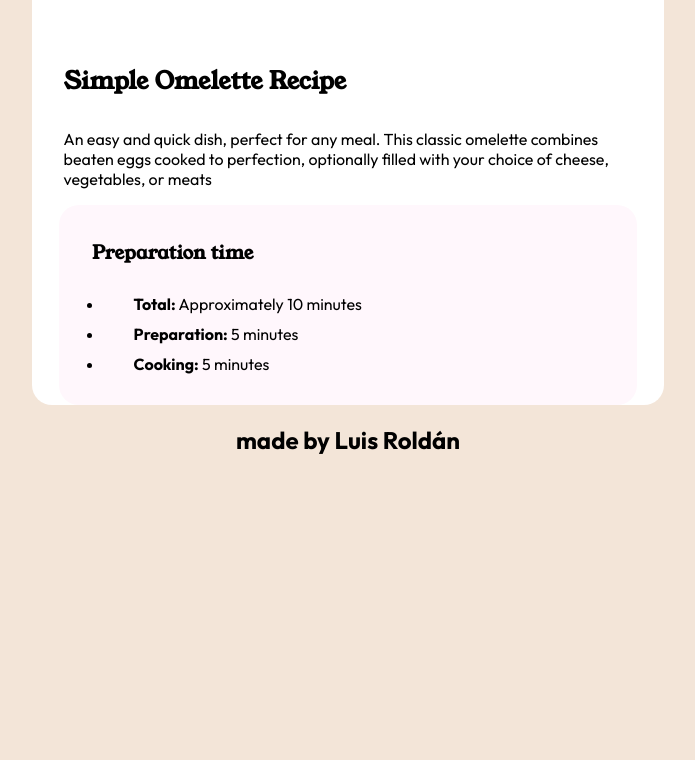
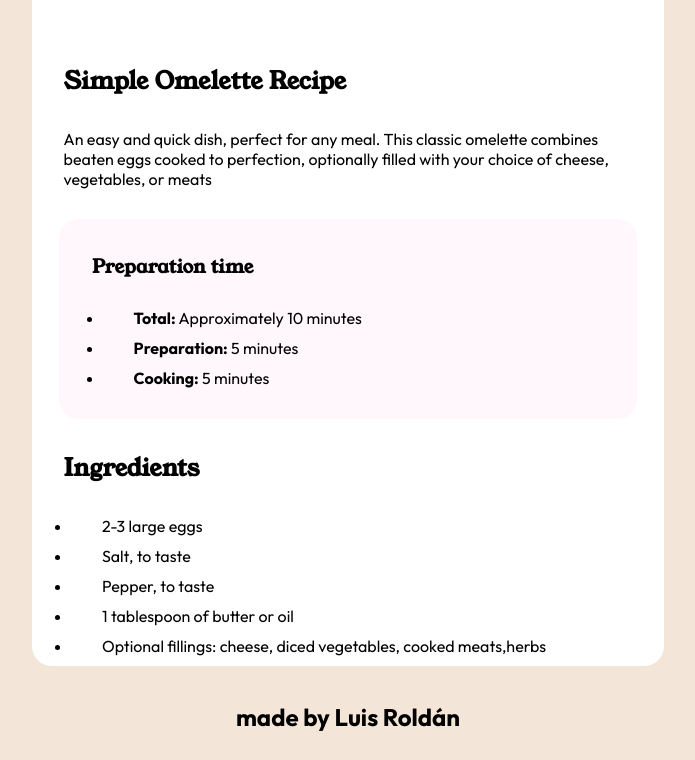
Before and after one commit to Luis-Roldan/recipe-page, a plain HTML site: page index.html in a window 1280 px wide. Shown: the part 386-1146 px from the top of the page, without its empty margins (292-987 px from the left). Before the commit the page ends 869 px from the top, so only its background shows below. Drawn offline with Linux system fonts and the light colour scheme.

Commit message:
ingredientsç

```diff
--- a/index.css
+++ b/index.css
@@ -35,13 +35,13 @@ section {
   text-align:start;
 }
 
-.preparation {
+.list {
   width: 90%;
   text-align:start;
 
 }
 
-.preparation li {
+.list li {
   padding-left: 30px;
   padding-bottom: 10px;
 }
@@ -53,4 +53,6 @@ section {
   margin-right: auto;
   border-radius: 20px;
   padding: 5px;
+  margin-top: 30px;
+  margin-bottom: 30px;
 }
--- a/index.html
+++ b/index.html
@@ -24,12 +24,21 @@
 
       <div class="preparation_container">
         <h3 class="title">Preparation time</h3>
-        <ul class="preparation">
+        <ul class="list">
           <li><strong>Total:</strong> Approximately 10 minutes</li>
           <li><strong>Preparation:</strong> 5 minutes</li>
           <li><strong>Cooking:</strong> 5 minutes</li>
         </ul>
       </div>
+
+      <h2 class="title">Ingredients</h2>
+      <ul class="list">
+        <li>2-3 large eggs</li>
+        <li>Salt, to taste</li>
+        <li>Pepper, to taste</li>
+        <li>1 tablespoon of butter or oil</li>
+        <li>Optional fillings: cheese, diced vegetables, cooked meats,herbs</li>
+      </ul>
     </section>
   </main>
   <footer>
```
